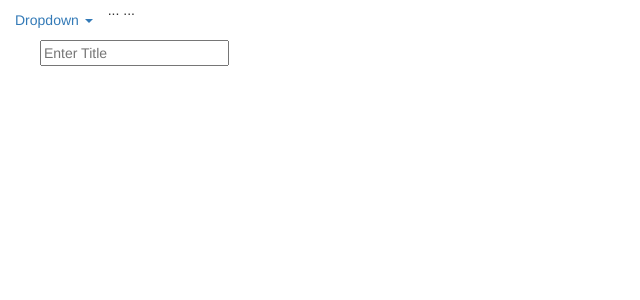
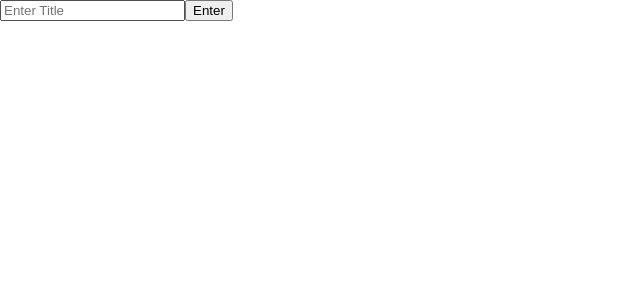
Before and after one commit to nicolasduarte93/BookDepositoryV1.2, an Angular app in the folder frontend/: page / in a window 1280 px wide. Shown: the top 300 px of the page, without its empty margins (0-640 px from the left). Built offline with nearby package versions, Linux system fonts and the light colour scheme.

Commit message:
material angular

```diff
--- a/frontend/angular.json
+++ b/frontend/angular.json
@@ -90,13 +90,9 @@
             ],
             "styles": [
               "./node_modules/@angular/material/prebuilt-themes/indigo-pink.css",
-              "src/styles.css",
-              "../node_modules/bootstrap/dist/css/bootstrap.min.css"
+              "src/styles.css"
             ],
-            "scripts": [
-              "../node_modules/jquery/dist/jquery.min.js",
-              "../node_modules/bootstrap/dist/js/bootstrap.min.js"
-            ]
+            "scripts": []
           }
         },
         "lint": {
--- a/frontend/src/app/app.component.html
+++ b/frontend/src/app/app.component.html
@@ -4,11 +4,8 @@
   <meta charset="UTF-8">
   <meta name="viewport" content="width=device-width, initial-scale=1.0">
   <title>Document</title>
-
-  <link rel="stylesheet" href="https://stackpath.bootstrapcdn.com/bootstrap/3.4.1/css/bootstrap.min.css" integrity="sha384-HSMxcRTRxnN+Bdg0JdbxYKrThecOKuH5zCYotlSAcp1+c8xmyTe9GYg1l9a69psu" crossorigin="anonymous">
 </head>
 <body>
   <app-books></app-books>
-  <script src="https://stackpath.bootstrapcdn.com/bootstrap/3.4.1/js/bootstrap.min.js" integrity="sha384-aJ21OjlMXNL5UyIl/XNwTMqvzeRMZH2w8c5cRVpzpU8Y5bApTppSuUkhZXN0VxHd" crossorigin="anonymous"></script>
 </body>
 </html>
--- a/frontend/src/app/app.module.ts
+++ b/frontend/src/app/app.module.ts
@@ -7,6 +7,7 @@ import { AppRoutingModule } from './app-routing.module';
 import { AppComponent } from './app.component';
 import { BooksComponent } from './components/books/books.component';
 import { BrowserAnimationsModule } from '@angular/platform-browser/animations';
+import { MatSliderModule } from '@angular/material/slider';
 
 @NgModule({
   declarations: [
@@ -17,7 +18,8 @@ import { BrowserAnimationsModule } from '@angular/platform-browser/animations';
     BrowserModule,
     AppRoutingModule,
     FormsModule,
-    BrowserAnimationsModule
+    BrowserAnimationsModule,
+    MatSliderModule
   ],
   providers: [],
   bootstrap: [AppComponent]
--- a/frontend/src/app/components/books/books.component.html
+++ b/frontend/src/app/components/books/books.component.html
@@ -1,15 +1,3 @@
-<ul class="nav nav-pills">
-    ...
-    <li role="presentation" class="dropdown">
-      <a class="dropdown-toggle" data-toggle="dropdown" href="#" role="button" aria-haspopup="true" aria-expanded="false">
-        Dropdown <span class="caret"></span>
-      </a>
-      <ul class="dropdown-menu">
-        ...
-      </ul>
-    </li>
-    ...
-  </ul>
 <div class="container">
     <div class="row">
         <div class="col s5">
@@ -19,6 +7,7 @@
                         <div class="row">
                             <div class="input-field col s12">
                                 <input type="text" name="title"  placeholder="Enter Title">
+                                <button mat-button color="primary">Enter</button>
                             </div>
                         </div>
                     </form>
```
